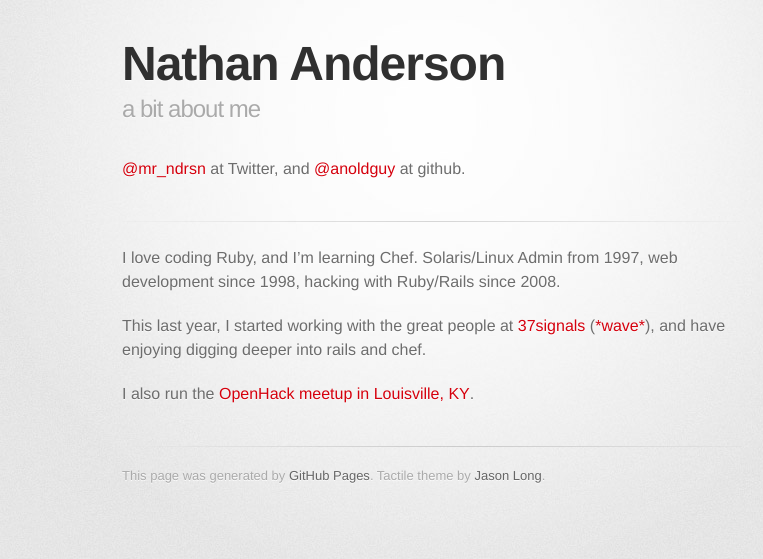
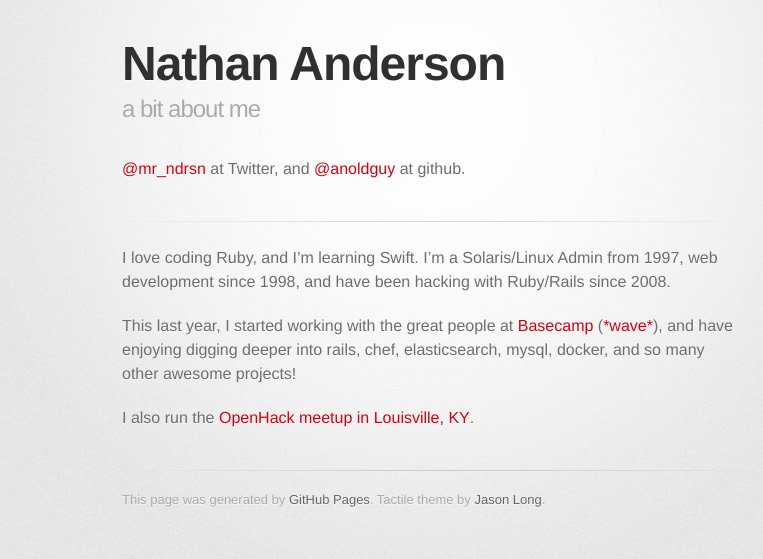
Before and after one commit to anoldguy/anoldguy.github.io, a Jekyll site: the page built from index.markdown, in a window 1280 px wide. Shown: the top 559 px of the page, without its empty margins (208-971 px from the left). Built offline with Jekyll 4.4.1, drawn with Linux system fonts in a browser that asks for light colours; some web fonts are replaced.

Commit message:
Updated index with Basecamp instead of 37s

```diff
--- a/index.markdown
+++ b/index.markdown
@@ -3,9 +3,9 @@ layout: default
 title: Nathan Anderson
 ---
 
-I love coding Ruby, and I'm learning Chef.  Solaris/Linux Admin from 1997, web development since 1998, hacking with Ruby/Rails since 2008.
+I love coding Ruby, and I'm learning Swift.  I'm a Solaris/Linux Admin from 1997, web development since 1998, and have been hacking with Ruby/Rails since 2008.
 
-This last year, I started working with the great people at [37signals](http://37signals.com/) ([\*wave\*](http://37signals.com/svn/writers/nathan)), and have enjoying digging deeper into rails and chef.
+This last year, I started working with the great people at [Basecamp](https://basecamp.com/) ([\*wave\*](https://signalvnoise.com/writers/nathan)), and have enjoying digging deeper into rails, chef, elasticsearch, mysql, docker, and so many other awesome projects!
 
 I also run the [OpenHack meetup in Louisville, KY](http://openhack.github.io/louisville/).
 
```
Also changed, not shown: 1 other file.
